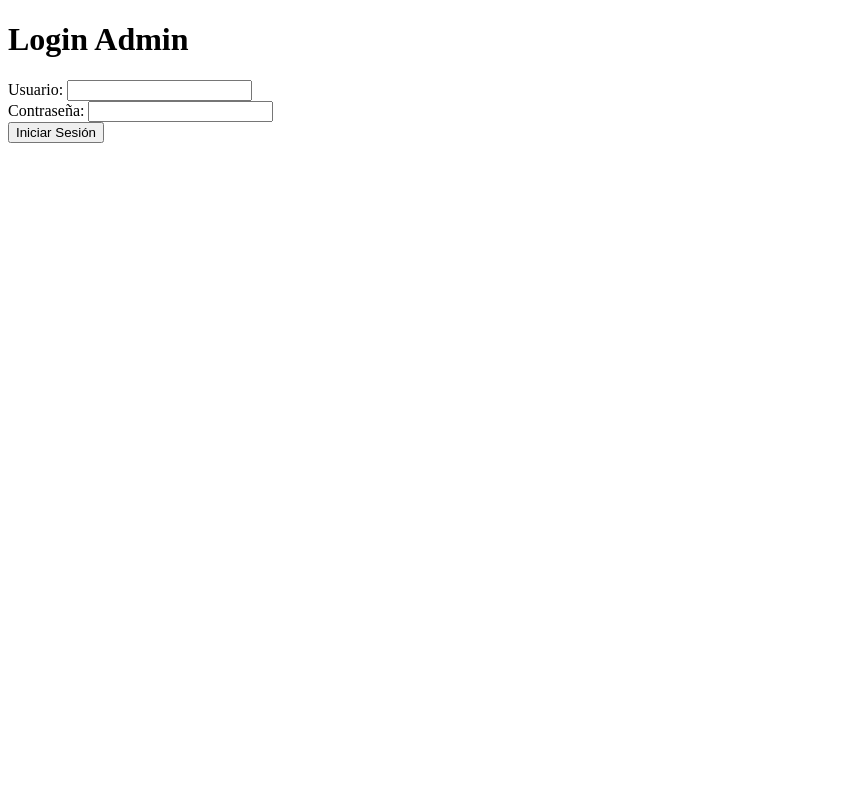
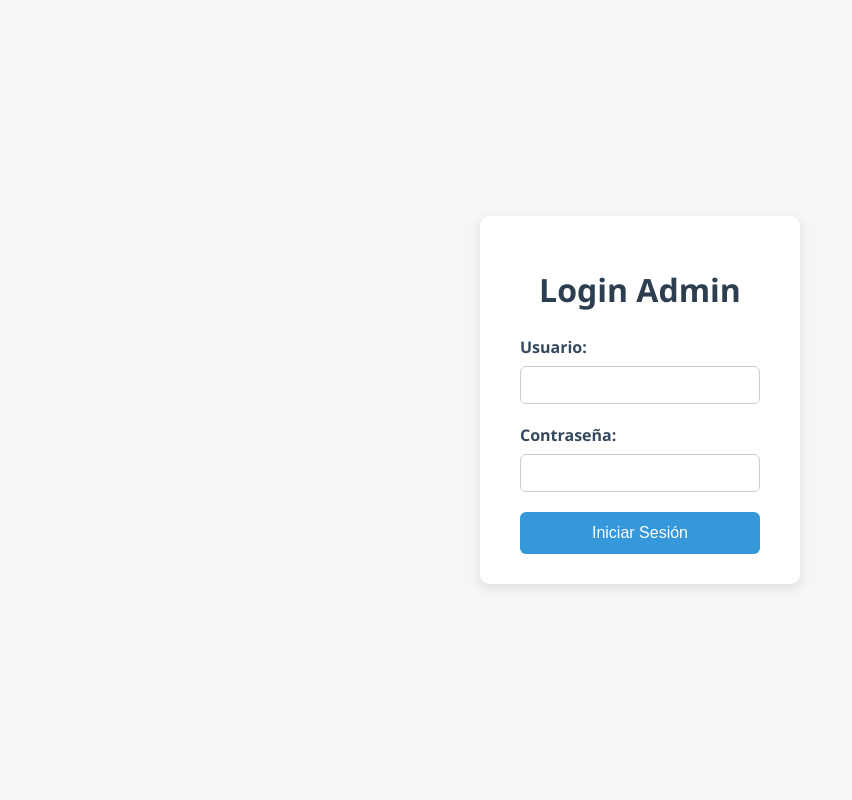
Before and after one commit to nicolassss16/qrtickt, a Flask app: page /login in a window 1280 px wide. Shown: the whole page, without its empty margins (0-852 px from the left). Run offline with Flask 3, Linux system fonts and the light colour scheme.

Commit message:
Update login.html

```diff
--- a/app/templates/login.html
+++ b/app/templates/login.html
@@ -1,15 +1,88 @@
 <!DOCTYPE html>
-<html>
+<html lang="es">
 <head>
+    <meta charset="UTF-8" />
     <title>Iniciar Sesión</title>
+    <style>
+        body {
+            font-family: 'Segoe UI', Tahoma, Geneva, Verdana, sans-serif;
+            background-color: #f4f6f8;
+            display: flex;
+            justify-content: center;
+            align-items: center;
+            height: 100vh;
+            margin: 0;
+        }
+        form {
+            background-color: white;
+            padding: 30px 40px;
+            border-radius: 10px;
+            box-shadow: 0 4px 12px rgba(0,0,0,0.1);
+            width: 320px;
+            box-sizing: border-box;
+        }
+        h1 {
+            margin-bottom: 25px;
+            text-align: center;
+            color: #2c3e50;
+        }
+        label {
+            display: block;
+            margin-bottom: 8px;
+            font-weight: 600;
+            color: #34495e;
+        }
+        input[type="text"],
+        input[type="password"] {
+            width: 100%;
+            padding: 10px 12px;
+            margin-bottom: 20px;
+            border: 1px solid #ccc;
+            border-radius: 6px;
+            font-size: 14px;
+            transition: border-color 0.3s ease;
+            box-sizing: border-box;
+        }
+        input[type="text"]:focus,
+        input[type="password"]:focus {
+            border-color: #3498db;
+            outline: none;
+        }
+        button {
+            width: 100%;
+            background-color: #3498db;
+            color: white;
+            padding: 12px;
+            font-size: 16px;
+            border: none;
+            border-radius: 6px;
+            cursor: pointer;
+            transition: background-color 0.3s ease;
+        }
+        button:hover {
+            background-color: #2980b9;
+        }
+        ul {
+            margin-top: 15px;
+            padding-left: 20px;
+            color: #e74c3c;
+            font-weight: 600;
+        }
+        ul li {
+            margin-bottom: 5px;
+        }
+    </style>
 </head>
 <body>
+    <form method="POST">
         <h1>Login Admin</h1>
-    <form method="POST">
-        Usuario: <input type="text" name="username" required><br>
-        Contraseña: <input type="password" name="password" required><br>
+        <label for="username">Usuario:</label>
+        <input type="text" id="username" name="username" required>
+
+        <label for="password">Contraseña:</label>
+        <input type="password" id="password" name="password" required>
+
         <button type="submit">Iniciar Sesión</button>
-    </form>
         {% with messages = get_flashed_messages() %}
             {% if messages %}
                 <ul>
@@ -19,5 +92,6 @@
                 </ul>
             {% endif %}
         {% endwith %}
+    </form>
 </body>
 </html>
```
Lines whose indentation alone changed are shown as unchanged.
